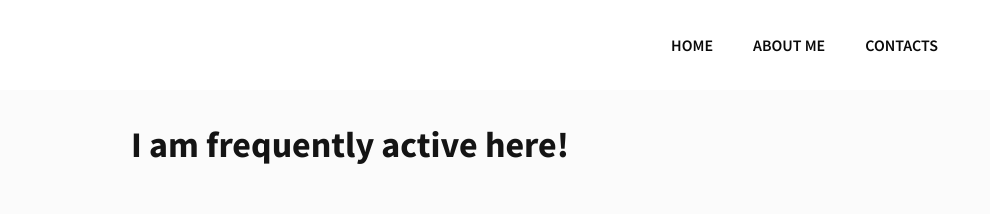
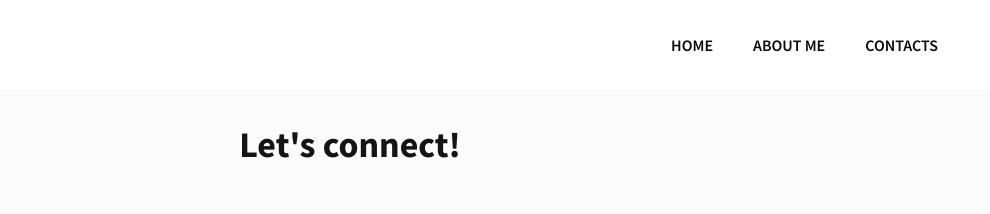
Before and after one commit to PetrValenta92/learning-journal, a website built with Vite: page contacts.html in a window 1280 px wide. Shown: the top 214 px of the page, 290-1280 px from the left. Built offline with nearby package versions, Linux system fonts and the light colour scheme.

Commit message:
Update contacts.html

```diff
--- a/contacts.html
+++ b/contacts.html
@@ -40,7 +40,7 @@
 
     <main class="contacts">
       <section class="recent-articles">
-        <h2 class="recent-articles-title">I am frequently active here!</h2>
+        <h2 class="recent-articles-title">Let's connect!</h2>
         <div class="container">
           <div class="contact rounded">
             <div class="github">
```
